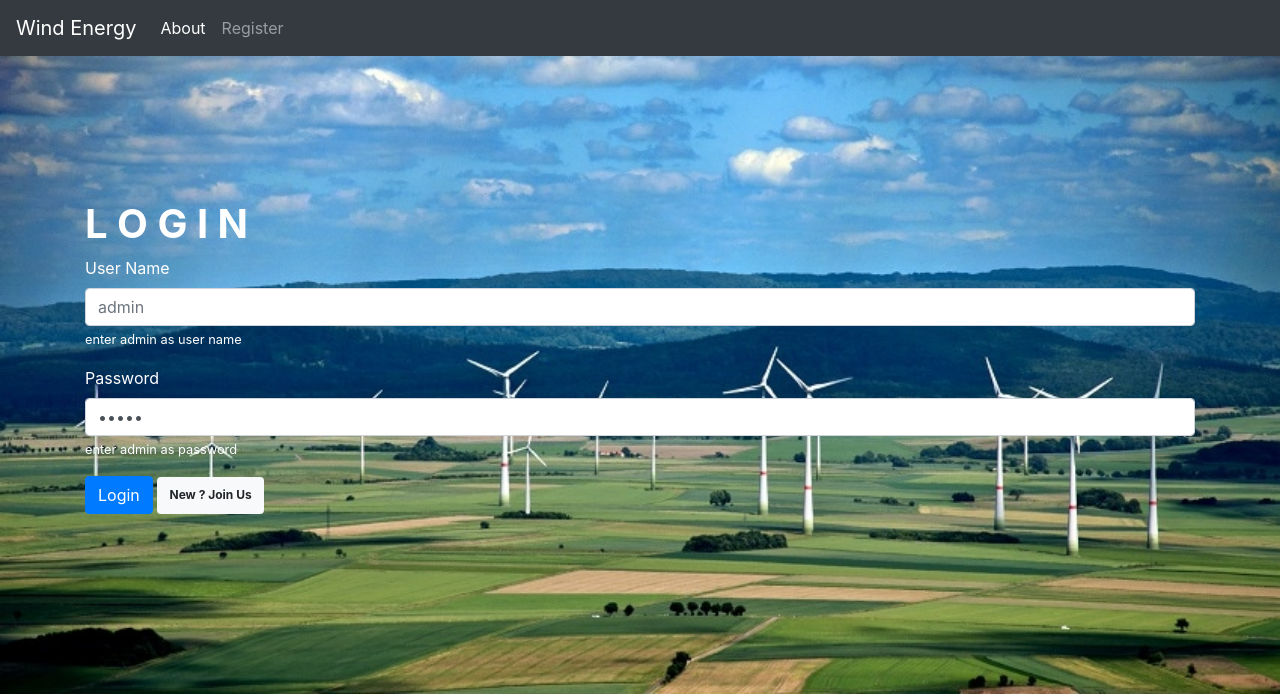
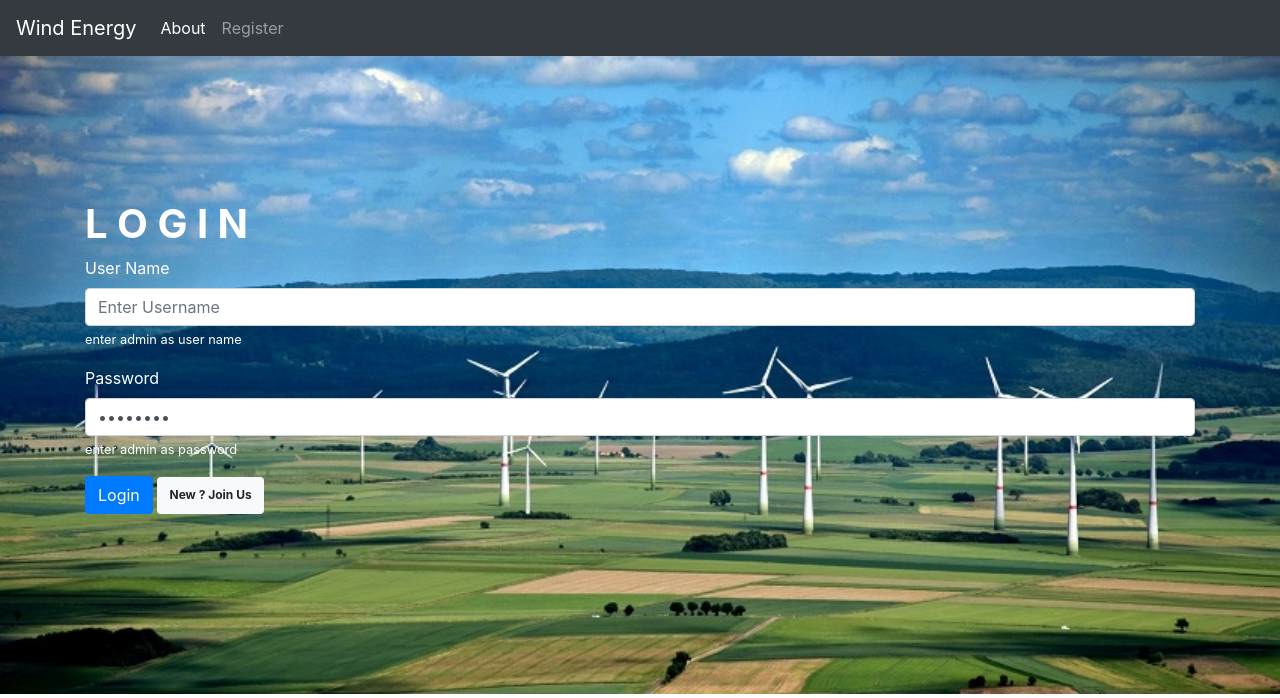
Before and after one commit to Harsh1347/Wind-Energy-Prediction, a Flask app: page / in a window 1280 px wide. Shown: the top 698 px of the page. Run offline with Flask 2, Linux system fonts and the light colour scheme; parts of the project's set-up code (start-up, migrations or seed data) failed here and were passed over; some libraries are stand-ins or nearby versions.

Commit message:
Update login.html

```diff
--- a/templates/login.html
+++ b/templates/login.html
@@ -39,12 +39,12 @@
                 <form action="/" method="POST">
                     <div class="form-group">
                       <label for="exampleInputEmail1">User Name</label>
-                      <input type="text" class="form-control" value="{{ request.form.user }}" id="exampleInputEmail1" name="email" aria-describedby="emailHelp" placeholder="admin">
+                      <input type="text" class="form-control" value="{{ request.form.user }}" id="exampleInputEmail1" name="email" aria-describedby="emailHelp" placeholder="Enter Username">
                       <small> enter admin as user name</small>
                     </div>
                     <div class="form-group">
                       <label for="exampleInputPassword1">Password</label>
-                      <input type="password" class="form-control" value="admin" name="password"id="exampleInputPassword1">
+                      <input type="password" class="form-control" value="password" name="password"id="exampleInputPassword1">
                       <small> enter admin as password </small>
                     </div>
                     <button type="submit" class="btn btn-primary">Login</button>
```
